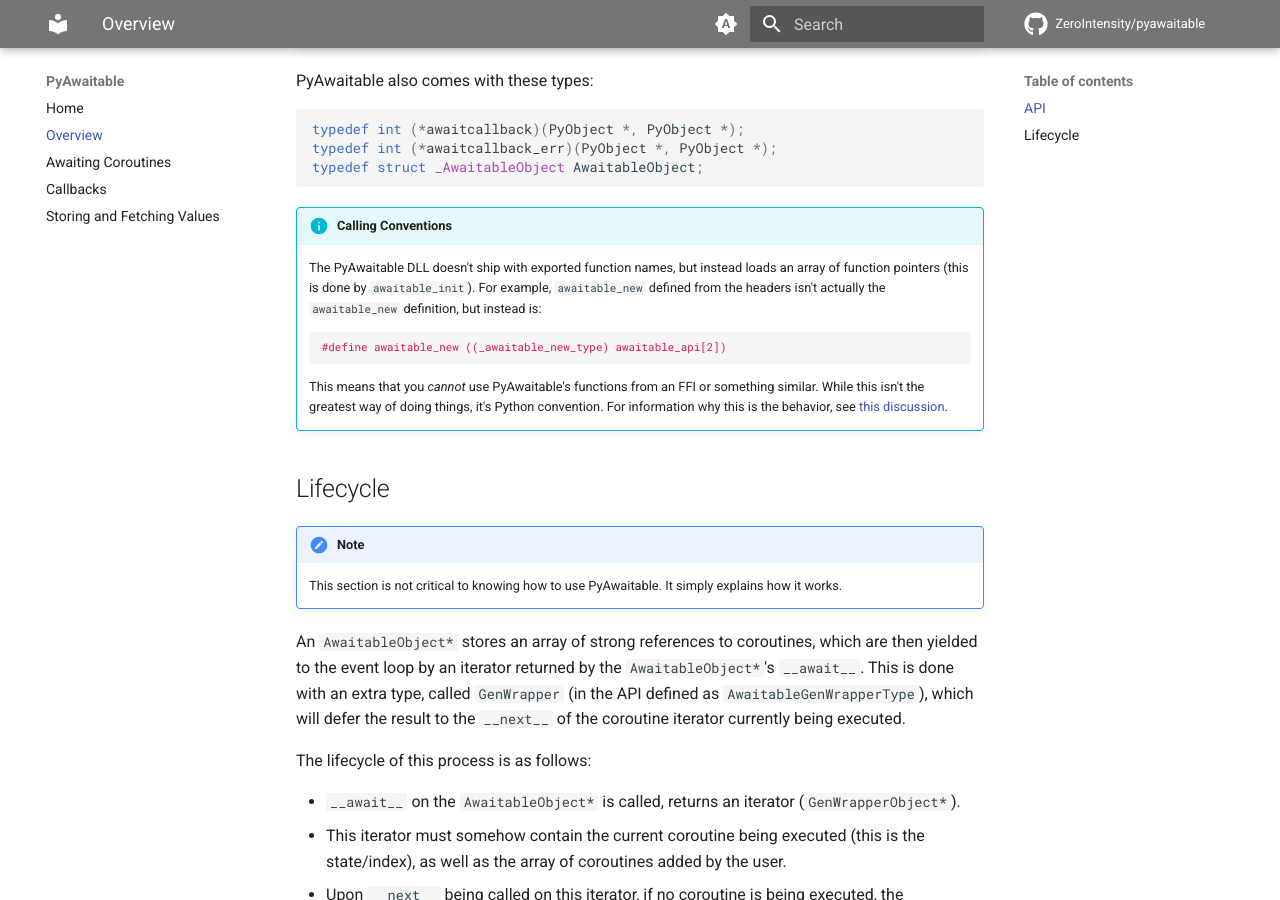
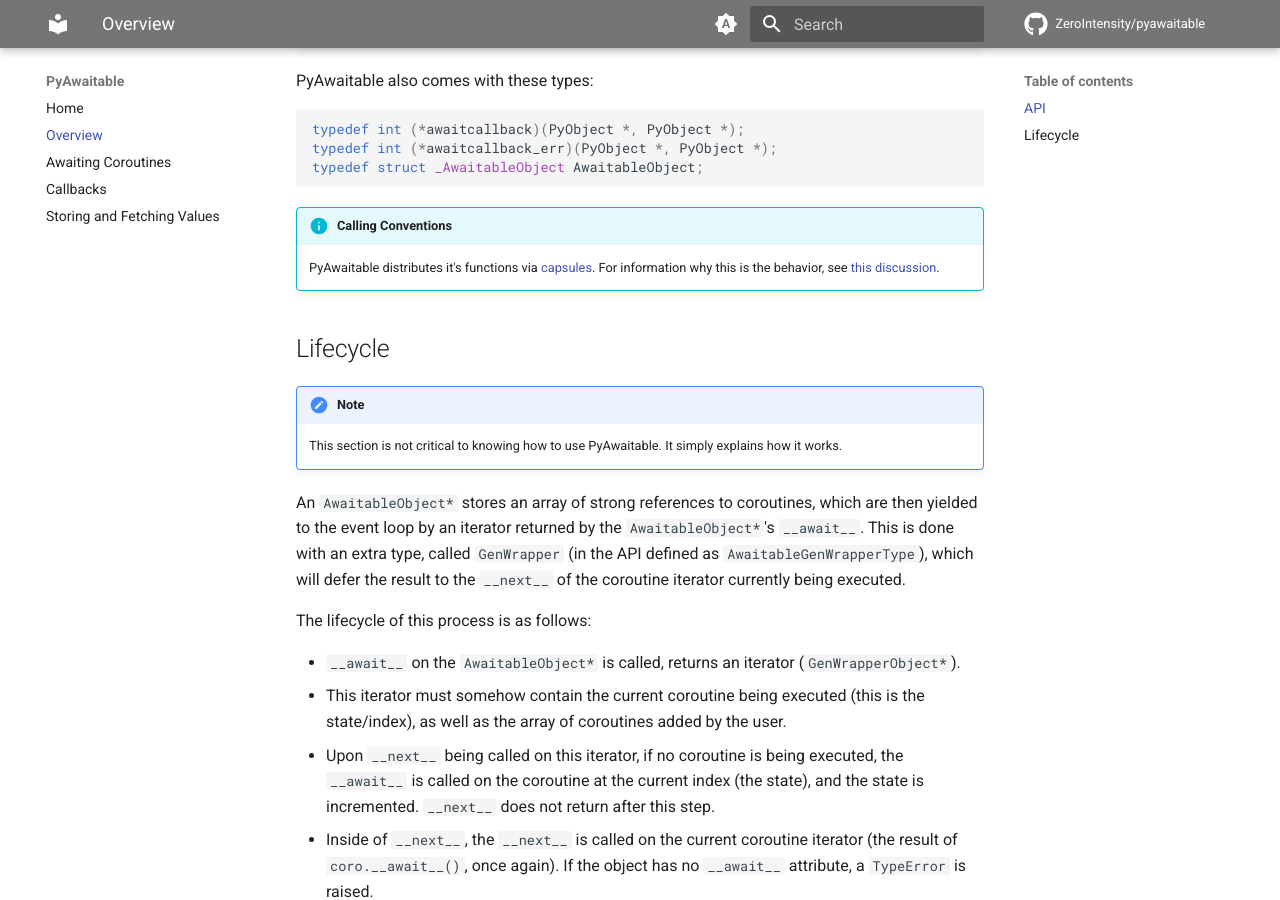
Before and after one commit to ZeroIntensity/pyawaitable, an MkDocs documentation site: the page built from docs/overview.md, in a window 1280 px wide and 900 px high, scrolled down 1045 px. Built offline with MkDocs 1.6.1 and Material for MkDocs 9.7.7, drawn with Linux system fonts in a browser that asks for light colours; comment, search, counter and statistics services are not loaded.

Commit message:
Update overview.md

````diff
--- a/docs/overview.md
+++ b/docs/overview.md
@@ -42,13 +42,7 @@ typedef struct _AwaitableObject AwaitableObject;
 
 !!! info "Calling Conventions"
 
-    The PyAwaitable DLL doesn't ship with exported function names, but instead loads an array of function pointers (this is done by `awaitable_init`). For example, `awaitable_new` defined from the headers isn't actually the `awaitable_new` definition, but instead is:
-
-    ```c
-    #define awaitable_new ((_awaitable_new_type) awaitable_api[2])
-    ```
-
-    This means that you *cannot* use PyAwaitable's functions from an FFI or something similar. While this isn't the greatest way of doing things, it's Python convention. For information why this is the behavior, see [this discussion](https://discuss.python.org/t/linking-against-installed-extension-modules/51710).
+    PyAwaitable distributes it's functions via [capsules](https://docs.python.org/3/extending/extending.html#using-capsules). For information why this is the behavior, see [this discussion](https://discuss.python.org/t/linking-against-installed-extension-modules/51710).
 
 ## Lifecycle
 
````
